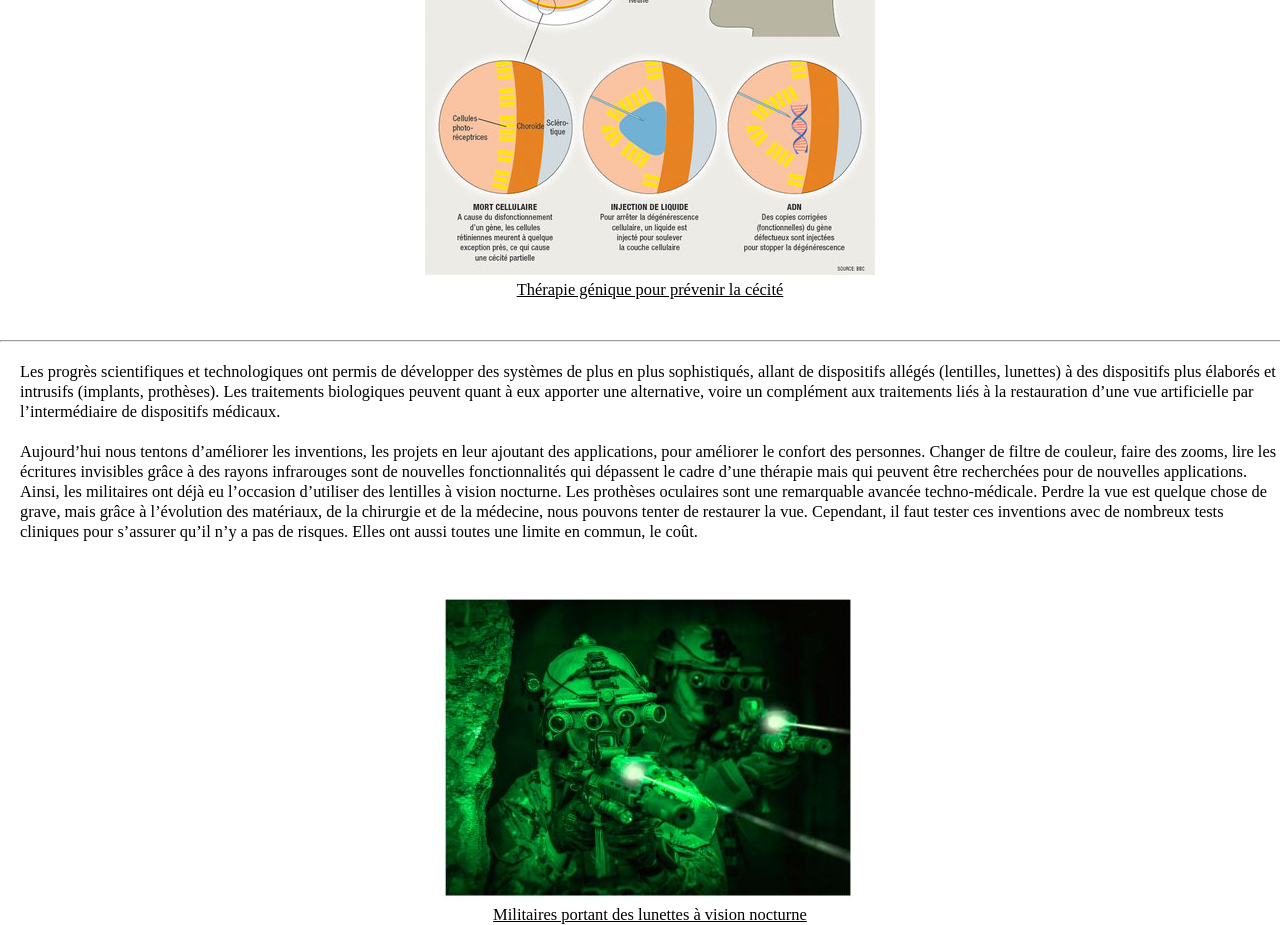
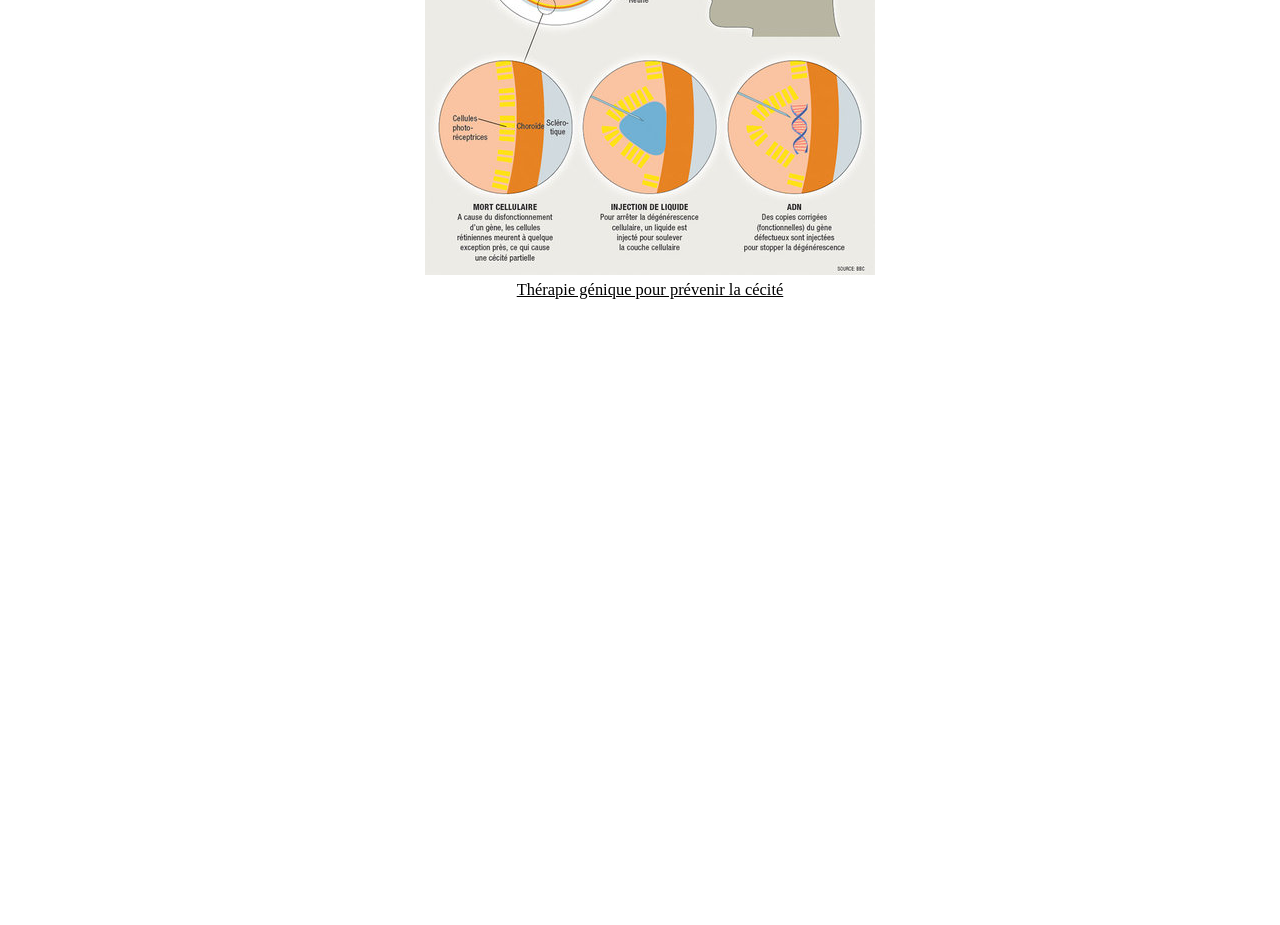
Before and after one commit to Cr4zySheep/tpe-bionic-eye, a plain HTML site: page part_IV.html in a window 1280 px wide. Shown: the part 5091-6016 px from the top of the page. After the commit the page ends 5391 px from the top, so only its background shows below. Drawn offline with Linux system fonts and the light colour scheme.

Commit message:
Remove useless conclusion

```diff
--- a/part_IV.html
+++ b/part_IV.html
@@ -92,14 +92,6 @@
 				<img src="rsc/part4/therapieGenique.jpg">
 				<figcaption>Thérapie génique pour prévenir la cécité</figcaption>
 			</figure>
-
-			<hr/>
-			<p>Les progrès scientifiques et technologiques ont permis de développer des systèmes de plus en plus sophistiqués, allant de dispositifs allégés (lentilles, lunettes) à des dispositifs plus élaborés et intrusifs (implants, prothèses). Les traitements biologiques peuvent quant à eux apporter une alternative, voire un complément aux traitements liés à la restauration d’une vue artificielle par l’intermédiaire de dispositifs médicaux.</p>
-			<p>Aujourd’hui nous tentons d’améliorer les inventions, les projets en leur ajoutant des applications, pour améliorer le confort des personnes. Changer de filtre de couleur, faire des zooms, lire les écritures invisibles grâce à des rayons infrarouges sont de nouvelles fonctionnalités qui dépassent le cadre d’une thérapie mais qui peuvent être recherchées pour de nouvelles applications. Ainsi, les militaires ont déjà eu l’occasion d’utiliser des lentilles à vision nocturne. Les prothèses oculaires sont une remarquable avancée techno-médicale. Perdre la vue est quelque chose de grave, mais grâce à l’évolution des matériaux, de la chirurgie et de la médecine, nous pouvons tenter de restaurer la vue. Cependant, il faut tester ces inventions avec de nombreux tests cliniques pour s’assurer qu’il n’y a pas de risques. Elles ont aussi toutes une limite en commun, le coût.</p>
-			<figure>
-				<img src="rsc/part4/militaire.jpg">
-				<figcaption>Militaires portant des lunettes à vision nocturne</figcaption>
-			</figure>
 		</div>
 	</div>
 </body>
```
Also changed, not shown: rsc/part4/militaire.JPG (deleted).
